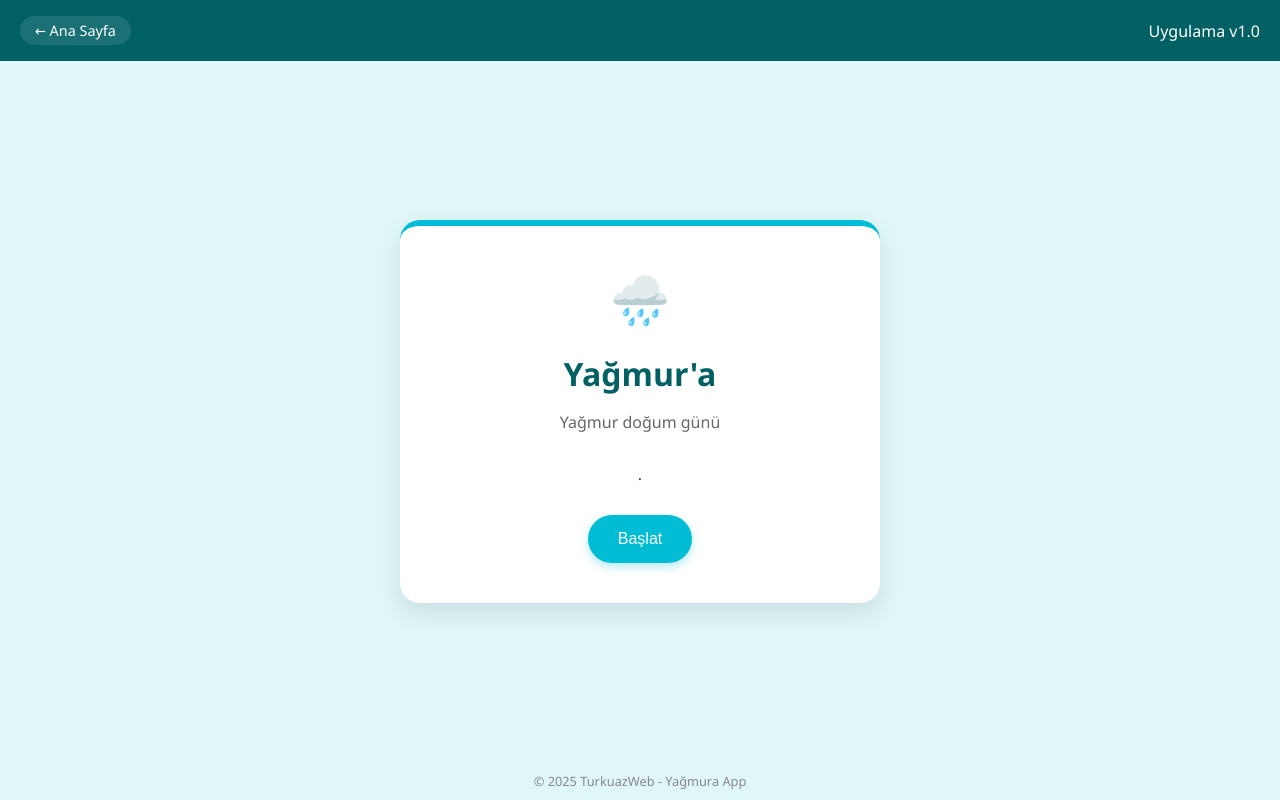
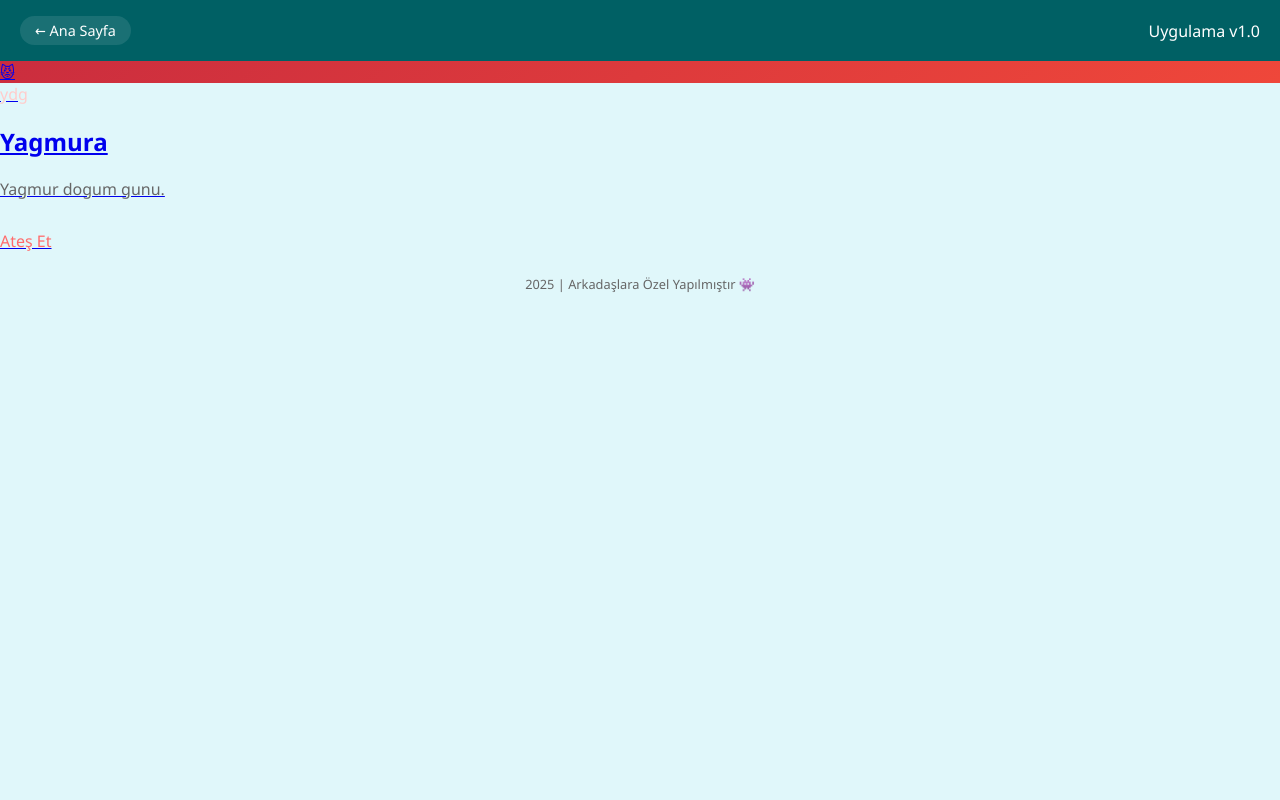
Before and after one commit to penaskod/ya-mur, a plain HTML site: page index.html in a window 1280 px wide. Drawn offline with Linux system fonts and the light colour scheme.

Commit message:
Update index.html

```diff
--- a/index.html
+++ b/index.html
@@ -118,19 +118,24 @@
   <span>Uygulama v1.0</span>
 </header>
 
-<div class="app-container">
-  <div class="app-card">
-    <div class="app-icon">🌧️</div>
-    <h1>Yağmur'a</h1>
-    <p>Yağmur doğum günü</p>.</p>
+<a href="kale/index.html" class="card">
+    <div class="card-img" style="background: linear-gradient(135deg, #cb2d3e, #ef473a);">
+      😾
+    </div>
+    <div class="tag" style="color: #ffcccb;">ydg</div>
+    <div class="card-content">
+      <h2>Yagmura</h2>
+      <p>Yagmur dogum gunu.</p>
+      <span class="play-btn" style="color: #ff6b6b;">Ateş Et</span>
+    </div>
+  </a>
 
-    <button class="action-btn" onclick="alert('Yağmura hoş geldiniz! Uygulama henüz geliştirme aşamasında.')">Başlat</button>
-  </div>
 </div>
 
 <footer>
-  &copy; 2025 TurkuazWeb - Yağmura App
+  <p>2025 | Arkadaşlara Özel Yapılmıştır 👾</p>
 </footer>
+
 
 </body>
 </html>
```
